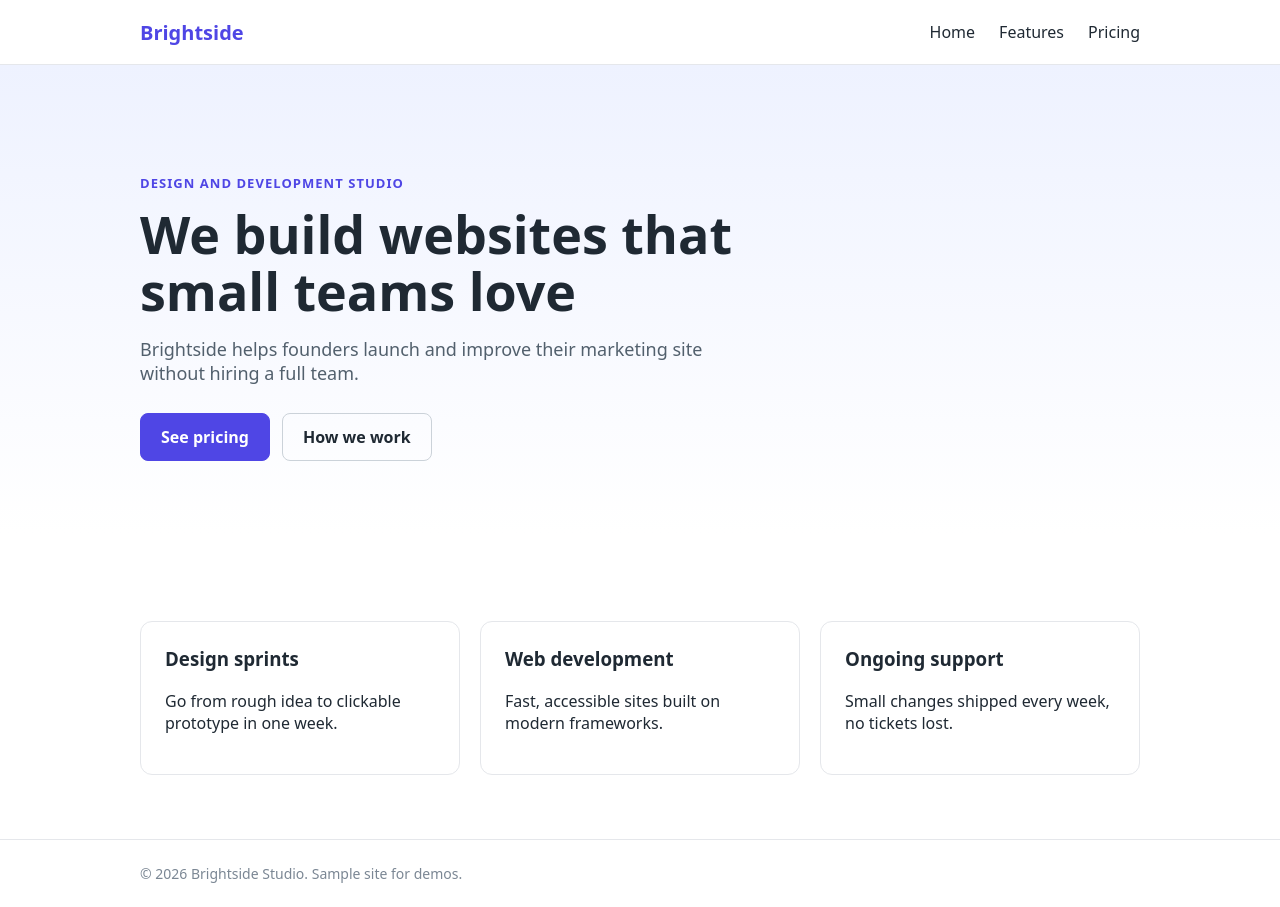
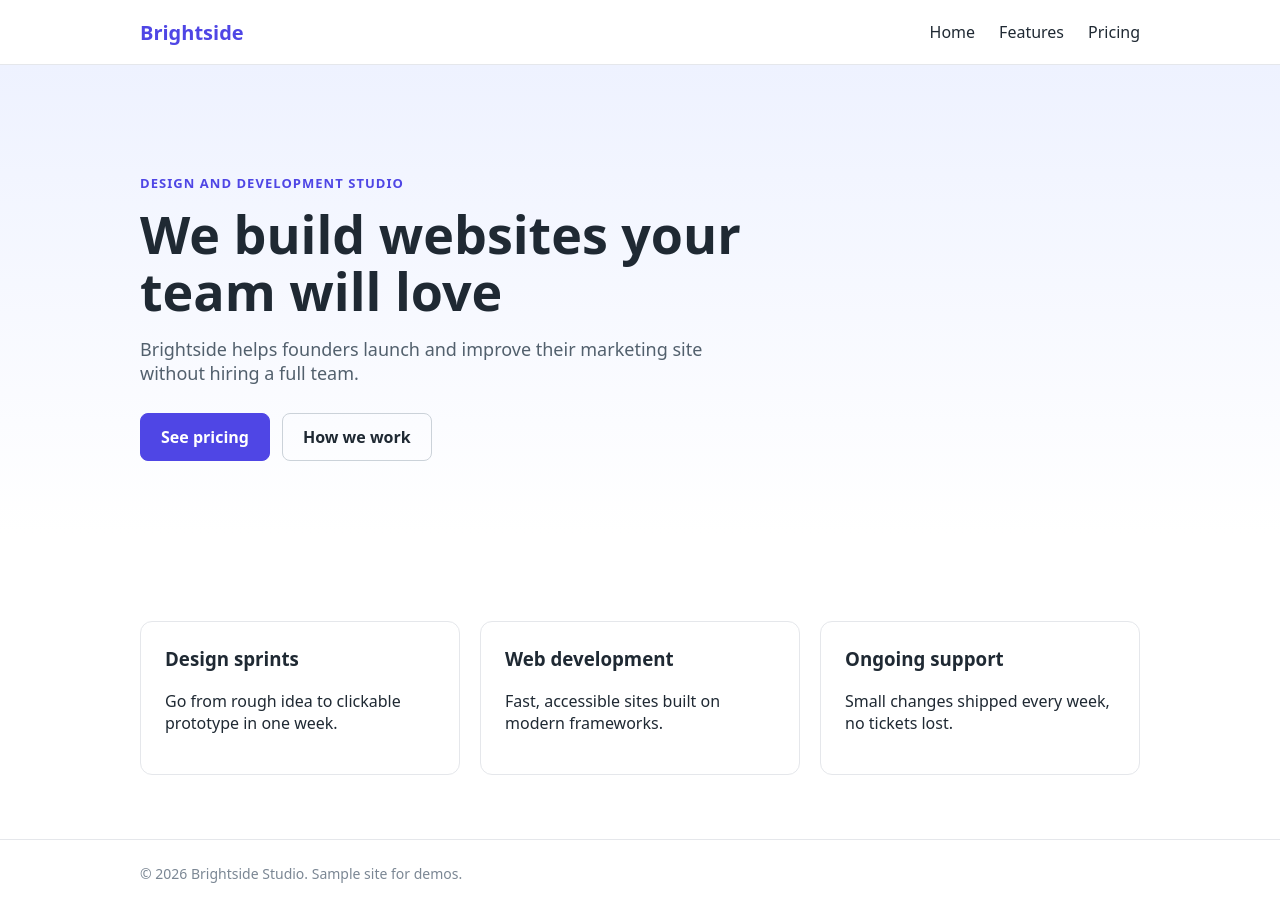
Before and after one commit to antoinedc/ronda-demo-site, a Next.js app: page / in a window 1280 px wide. Built offline with nearby package versions, Linux system fonts and the light colour scheme.

Commit message:
ronda: Changed the homepage hero heading from "We build websites that small teams love" to "We build websites your team will love" in the app/page.js component.
Ronda-Edit-Id: a500b941-705f-47d3-8d19-45e15d7baffb

```diff
--- a/app/page.js
+++ b/app/page.js
@@ -12,7 +12,7 @@ export default function Home() {
       <section className="hero">
         <div className="container">
           <p className="eyebrow">Design and development studio</p>
-          <h1>We build websites that small teams love</h1>
+          <h1>We build websites your team will love</h1>
           <p className="lead">
             Brightside helps founders launch and improve their marketing site without hiring a full team.
           </p>
```
